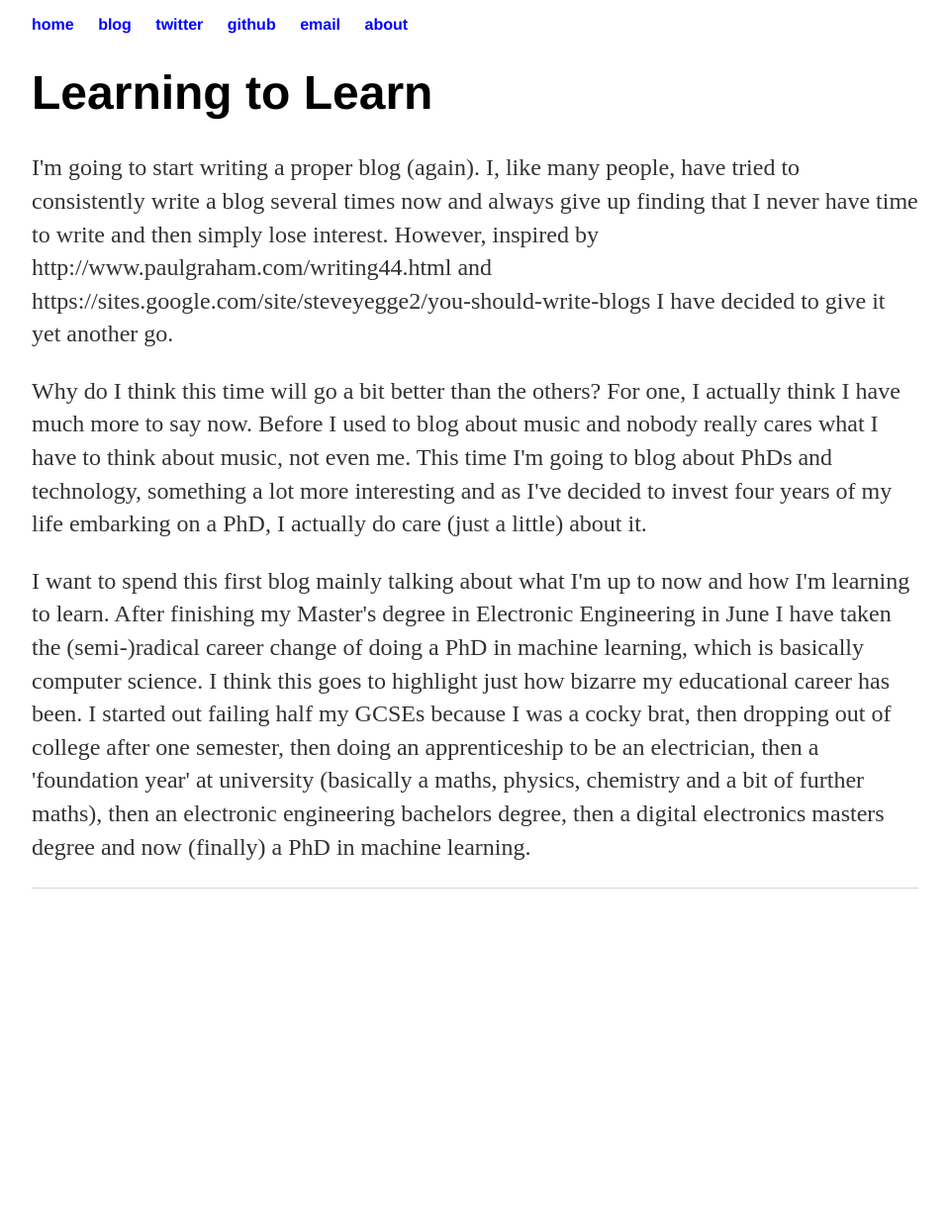
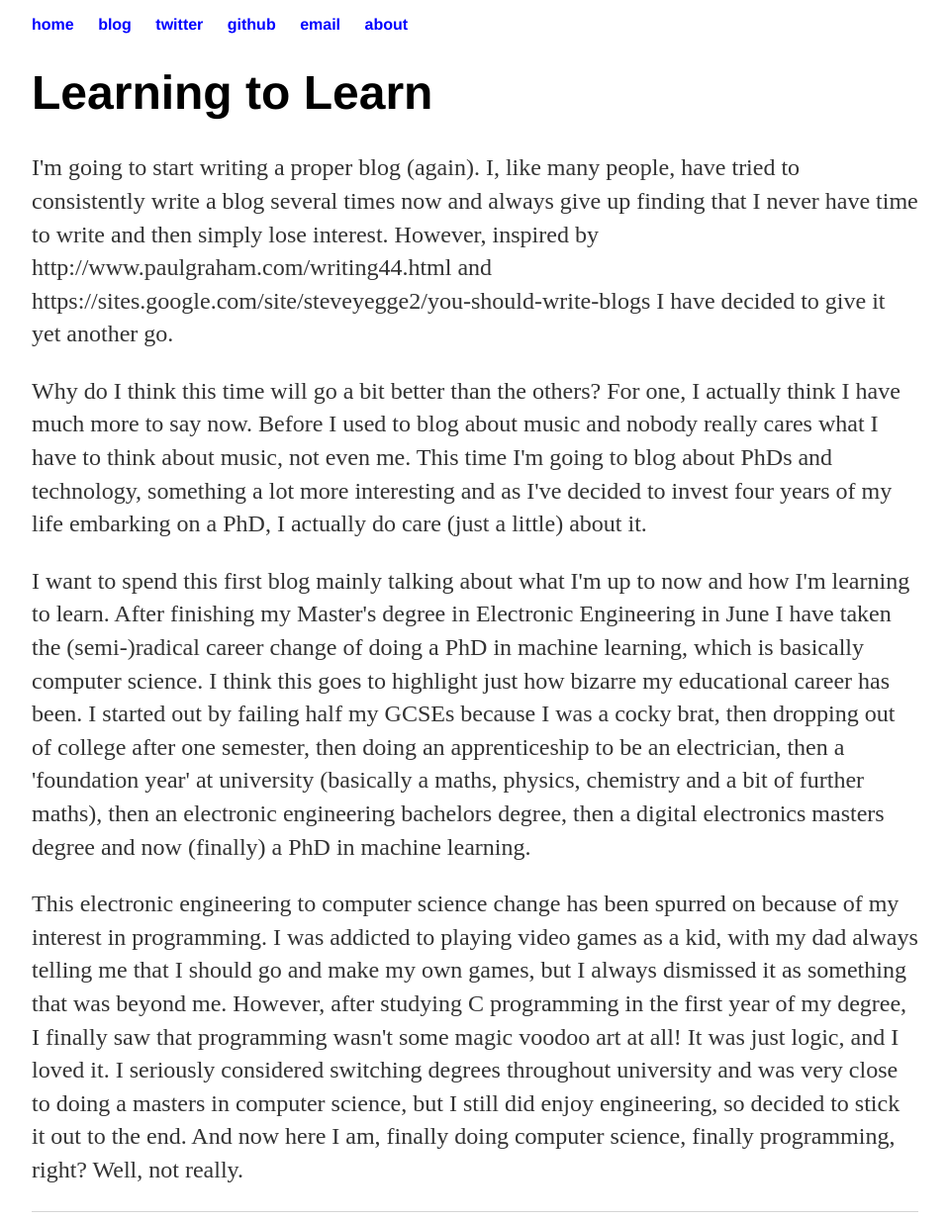
Before and after one commit to bentrevett/bentrevett.github.io, a Jekyll site: the page built from blog/learning-to-learn/index.html, in a window 1280 px wide. Shown: the whole page at 99% size, without its empty margins (160-1119 px from the left). Built offline with Jekyll 4.4.1, drawn with Linux system fonts in a browser that asks for light colours; before the commit the page ends 908 px from its top, so only the background shows below that.

Commit message:
Update index.html

```diff
--- a/blog/learning-to-learn/index.html
+++ b/blog/learning-to-learn/index.html
@@ -14,6 +14,12 @@ title: Ben Trevett | Learning to Learn
 
   <p>I want to spend this first blog mainly talking about what I'm up to now and how I'm learning to learn. After finishing my Master's degree in Electronic Engineering in June
   I have taken the (semi-)radical career change of doing a PhD in machine learning, which is basically computer science. I think this goes to highlight just how bizarre my educational
-  career has been. I started out failing half my GCSEs because I was a cocky brat, then dropping out of college after one semester, then doing an apprenticeship to be an electrician,
+  career has been. I started out by failing half my GCSEs because I was a cocky brat, then dropping out of college after one semester, then doing an apprenticeship to be an electrician,
   then a 'foundation year' at university (basically a maths, physics, chemistry and a bit of further maths), then an electronic engineering bachelors degree, then a digital electronics
   masters degree and now (finally) a PhD in machine learning.</p>
+
+  <p>This electronic engineering to computer science change has been spurred on because of my interest in programming. I was addicted to playing video games as a kid, with my dad always
+  telling me that I should go and make my own games, but I always dismissed it as something that was beyond me. However, after studying C programming in the first year of my degree, I
+  finally saw that programming wasn't some magic voodoo art at all! It was just logic, and I loved it. I seriously considered switching degrees throughout university and was very close to
+  doing a masters in computer science, but I still did enjoy engineering, so decided to stick it out to the end. And now here I am, finally doing computer science, finally programming, right?
+  Well, not really.</p>
```
